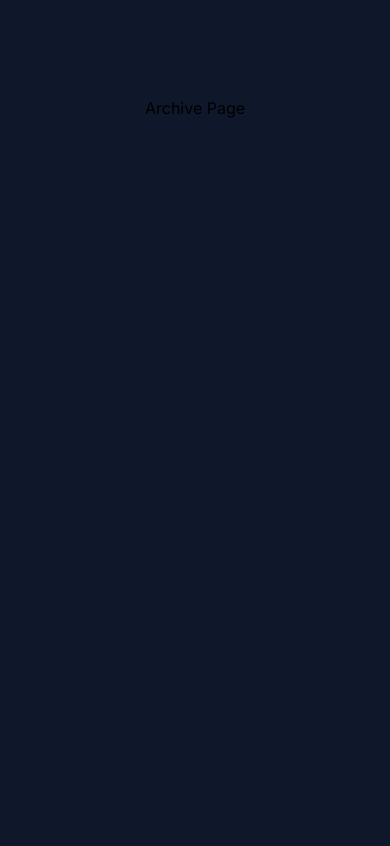
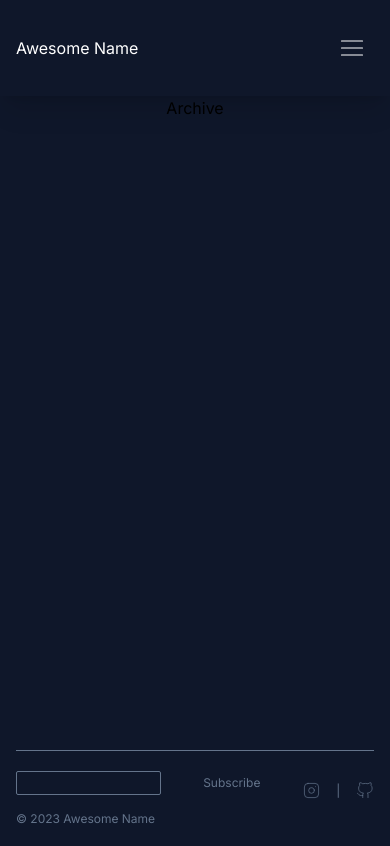
Before and after one commit to manonja/starter-nextjs-app, a Next.js app: page /archive in a window 390 px wide. Built offline with nearby package versions, Linux system fonts and the light colour scheme.

Commit message:
Feature/navbar all pages (#1)
* feat: add social icons

* feat: create basic footer - desktop

* feat: add navbar and layout to all pages

* feat: improve main styling

* feat: small UI improvement

* feat: finish responsive footer

* feat: improve margin

```diff
--- a/app/about/page.tsx
+++ b/app/about/page.tsx
@@ -1,7 +1,3 @@
 export default function About() {
-  return (
-    <main className="flex min-h-screen flex-col items-center justify-between p-24">
-      <div>About Page</div>
-    </main>
-  );
+  return <div>About</div>;
 }
--- a/app/archive/page.tsx
+++ b/app/archive/page.tsx
@@ -1,9 +1,3 @@
-import { Navbar } from "../components/navbar";
-
 export default function Archive() {
-  return (
-    <main className="flex min-h-screen flex-col items-center justify-between p-24">
-      <div>Archive Page </div>
-    </main>
-  );
+  return <div>Archive </div>;
 }
--- /dev/null
+++ b/app/components/footer.tsx
@@ -0,0 +1,91 @@
+import Link from "next/link";
+import Image from "next/image";
+
+export const Footer = () => {
+  return (
+    <footer className="bg-slate-900 w-full h-24">
+      <div className="flex flex-col items-start justify-center sm:flex-row sm:items-center sm:justify-between h-full mx-4 border-t border-slate-500">
+        <div className="flex justify-between w-full sm:w-auto">
+          <form>
+            <div className="flex pb-4 sm:p-0">
+              <input
+                type="email"
+                id="email"
+                className="bg-slate-900 h-6 border border-slate-500 text-slate-500 text-sm rounded-sm focus:outline-none block w-full p-2.5"
+              />
+              <button
+                type="submit"
+                className="text-slate-500 bg-slate-900 hover:border hover:border-slate-500 hover:rounded-sm focus:outline-none text-xs w-full sm:w-auto px-2"
+              >
+                Subscribe
+              </button>
+            </div>
+          </form>
+          <div className="sm:hidden flex items-center space-x-4">
+            <div>
+              <Link
+                href="https://www.instagram.com/"
+                className="text-xs text-slate-500"
+              >
+                <Image
+                  src="/instagram.svg"
+                  alt="instagram icon"
+                  height={20}
+                  width={20}
+                  color="text-slate-500"
+                />
+              </Link>
+            </div>
+            <div className="text-xs text-slate-500 ">|</div>
+            <div>
+              <Link
+                href="https://www.github.com/"
+                className="text-xs text-slate-500 "
+              >
+                <Image
+                  src="/github.svg"
+                  alt="github icon"
+                  height={20}
+                  width={20}
+                  color="text-slate-500"
+                />
+              </Link>
+            </div>
+          </div>
+        </div>
+        <div className="text-xs text-slate-500">© 2023 Awesome Name</div>
+        <div className="hidden sm:flex sm:space-x-4 sm:items-center">
+          <div>
+            <Link
+              href="https://www.instagram.com/"
+              className="text-xs text-slate-500"
+            >
+              <Image
+                src="/instagram.svg"
+                alt="instagram icon"
+                height={28}
+                width={28}
+                color="text-slate-500"
+              />
+            </Link>
+          </div>
+          <div className="text-xs text-slate-500 ">|</div>
+          <div>
+            <Link
+              href="https://www.github.com/"
+              className="text-xs text-slate-500 "
+            >
+              <Image
+                src="/github.svg"
+                alt="github icon"
+                height={28}
+                width={28}
+                color="text-slate-500"
+              />
+            </Link>
+          </div>
+        </div>
+      </div>
+    </footer>
+  );
+};
--- a/app/layout.tsx
+++ b/app/layout.tsx
@@ -1,6 +1,8 @@
 import type { Metadata } from "next";
 import { Inter } from "next/font/google";
 import "./globals.css";
+import { Navbar } from "./components/navbar";
+import { Footer } from "./components/footer";
 
 const inter = Inter({ subsets: ["latin"] });
 
@@ -16,7 +18,13 @@ export default function RootLayout({
 }) {
   return (
     <html lang="en">
-      <body className={inter.className}>{children}</body>
+      <body className={inter.className}>
+        <Navbar />
+        <main className="flex overflow-auto h-[calc(100vh-94px)] flex-col items-center justify-between p-24">
+          {children}
+        </main>
+        <Footer />
+      </body>
     </html>
   );
 }
--- a/app/page.tsx
+++ b/app/page.tsx
@@ -1,12 +1,3 @@
-import { Navbar } from "./components/navbar";
-import { Fragment } from "react";
-
 export default function Home() {
-  return (
-    <Fragment>
-      <Navbar />
-      <main></main>
-      <header></header>
-    </Fragment>
-  );
+  return <main></main>;
 }
--- a/app/project/page.tsx
+++ b/app/project/page.tsx
@@ -1,7 +1,3 @@
 export default function Project() {
-  return (
-    <main className="flex min-h-screen flex-col items-center justify-between p-24">
-      <div>Project Page </div>
-    </main>
-  );
+  return <div>Project </div>;
 }
```
Also changed, not shown: public/github.svg (added), public/instagram.svg (added).
